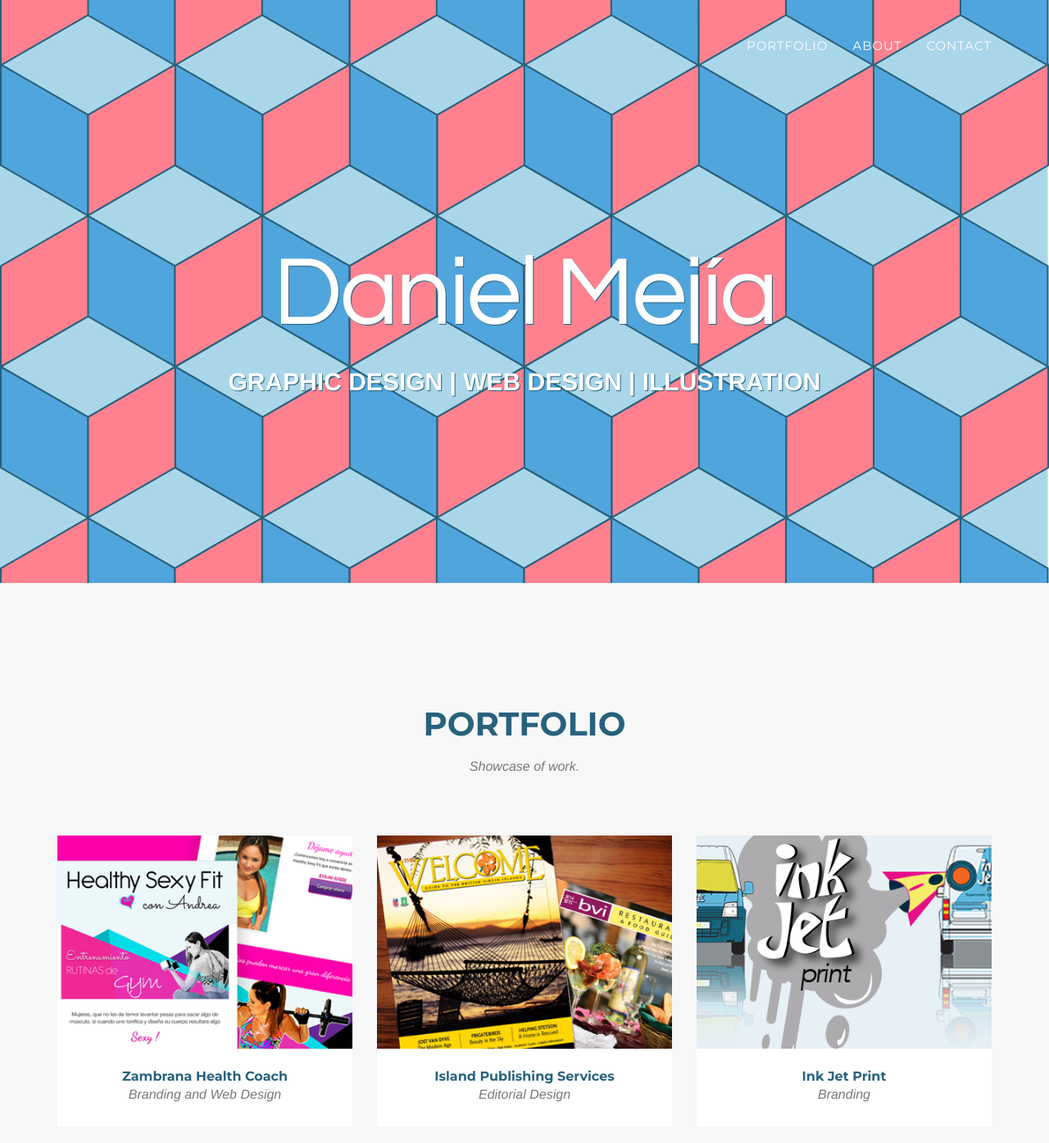
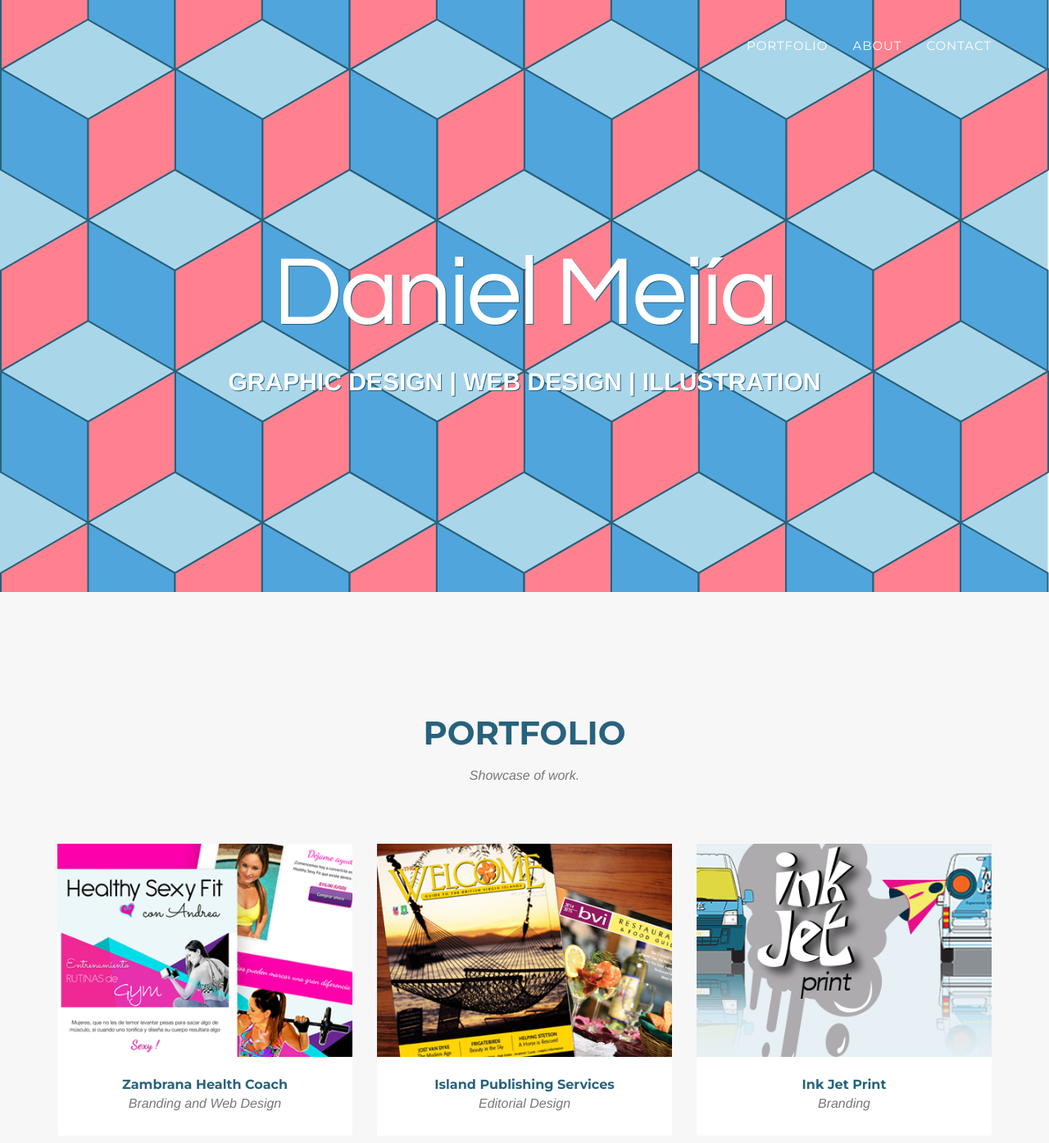
Before and after one commit to daniel-mejia/jekyll, a Jekyll site: the page built from index.html, in a window 1280 px wide and 1400 px high. Shown: the top 1394 px of the window at 82% size. Built offline with Jekyll 4.4.1, drawn with Linux system fonts in a browser that asks for light colours; some web fonts are replaced.

```diff
--- a/_includes/css/agency.css
+++ b/_includes/css/agency.css
@@ -325,20 +325,19 @@ header {
 }
 
 header .intro-text {
+    margin-bottom: 25px;
     padding-top: 100px;
     padding-bottom: 50px;
     text-shadow: rgb(39, 98, 125) 1px 1px 0px;
 }
 
 header .intro-text .intro-lead-in {
-    margin-bottom: 25px;
     font-family: "Droid Serif","Helvetica Neue",Helvetica,Arial,sans-serif;
     font-size: 22px;
     line-height: 22px;
 }
 
 header .intro-text .intro-heading {
-    margin-bottom: 25px;
     transform: uppercase;
     font-family: 'futura-pt', 'Questrial',sans-serif;
     font-size: 5em;
@@ -361,6 +360,7 @@ h2.intro-lead-in {
     color: #fff;
 }
 
+
 @media(min-width:768px) {
     header .intro-text {
         padding-top: 300px;
@@ -368,7 +368,6 @@ h2.intro-lead-in {
     }
 
     header .intro-text .intro-lead-in {
-        margin-bottom: 25px;
         font-family: "Droid Serif","Helvetica Neue",Helvetica,Arial,sans-serif;
         font-size: 2em;
         line-height: 40px;
--- a/_includes/header.html
+++ b/_includes/header.html
@@ -1,14 +1,14 @@
     <!-- Header -->
-    <header>
+        <header>
             <div class="container">
                 <div class="intro-text">
                     <h1 class="intro-heading">Daniel Mejía</h1>
                     <h2 class="intro-lead-in">Graphic Design | Web Design | Illustration</h2>
                 </div>
             </div>
-    </header>
+        </header>
+
 <!--
         {% for page in site.pages %}
           {% if page.title %}<a class="page-link" href="{{ page.url | prepend: site.baseurl }}">{{ page.title }}</a>{% endif %}
         {% endfor %}
- -->
--- a/_includes/js.html
+++ b/_includes/js.html
@@ -1,5 +1,5 @@
     <!-- jQuery Version 1.11.0 -->
-    <script async src="{{ "/js/jquery-1.11.0.js" | prepend: site.baseurl }}"></script>
+    <script src="{{ "/js/jquery-1.11.0.js" | prepend: site.baseurl }}"></script>
 
     <!-- Bootstrap Core JavaScript -->
     <script async src="{{ "/js/bootstrap.min.js" | prepend: site.baseurl }}"></script>
```
Also changed, not shown: _includes/css/agency.min.css.
